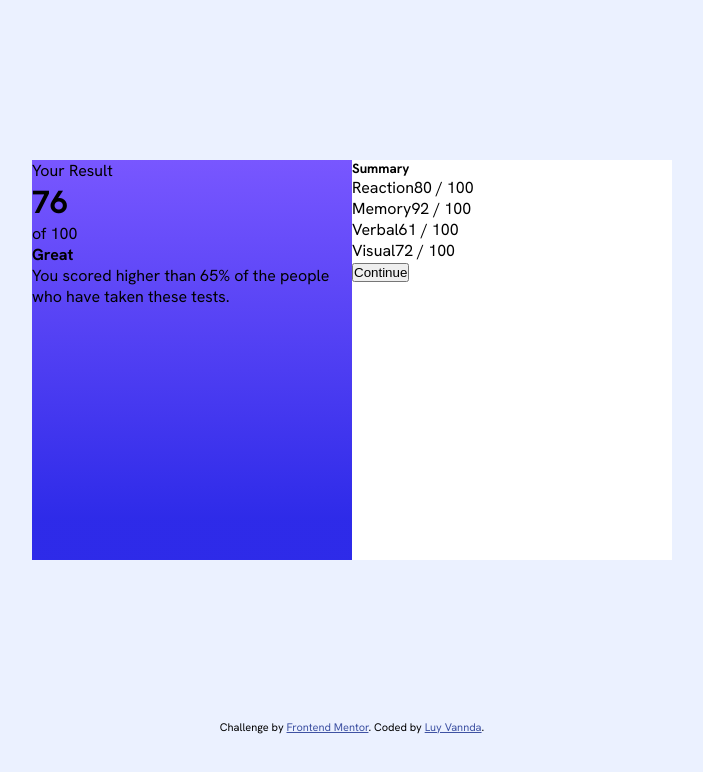
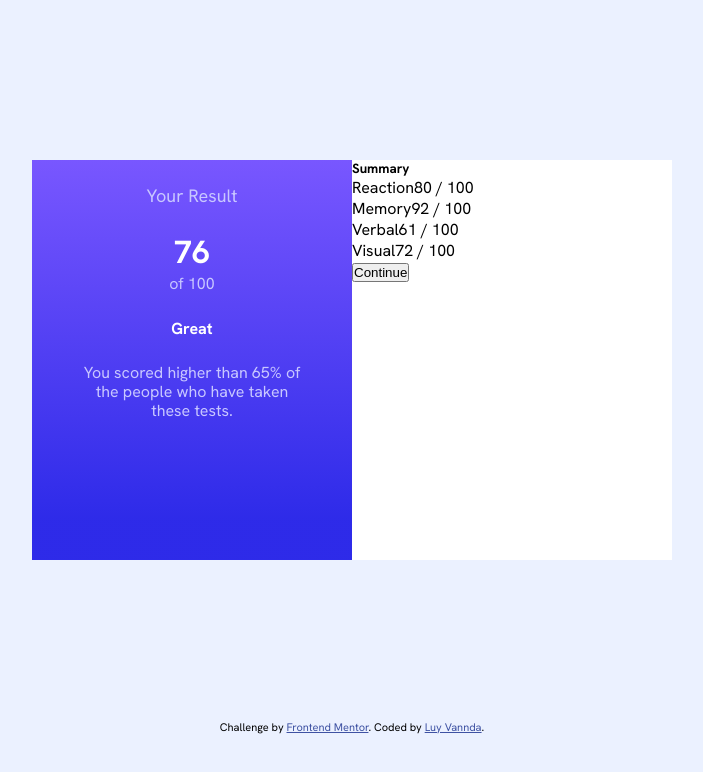
Before and after one commit to luyvannda/results-summary-component, a plain HTML site: page index.html in a window 1280 px wide. Shown: the whole page, without its empty margins (288-991 px from the left). Drawn offline with Linux system fonts and the light colour scheme; files whose address does not match are found by name.

Commit message:
define font color and font size for hero text left and center them

```diff
--- a/CSS/styles.scss
+++ b/CSS/styles.scss
@@ -55,13 +55,46 @@ body {
   justify-content: center;
 
   .left-container {
-    display: flex;
-    flex-direction: column;
     width: 25vw;
     min-height: 50vh;
     background: linear-gradient(to bottom,
         $background-light-slate-blue 0%,
         $background-light-royal-blue 90%);
+
+    .hero-text-left {
+      display: flex;
+      flex-direction: column;
+      justify-content: center;
+      align-items: center;
+      gap: 1.5rem;
+      margin-top: 1.5rem;
+
+      p:nth-child(1) {
+        font-size: 1.125rem;
+      }
+
+      h1,
+      h4,
+      p {
+        text-align: center;
+      }
+
+      h1,
+      h4 {
+        color: $white ;
+      }
+
+      p {
+        color: $light-lavender;
+      }
+
+      .score-description {
+        max-width: 25ch;
+        line-height: 1.2;
+        font-size: 1rem;
+      }
+
+    }
   }
 
 
--- a/index.html
+++ b/index.html
@@ -20,14 +20,18 @@
 
   <div class="grid-container">
     <div class="left-container">
-      <p>Your Result</p>
+      <div class="hero-text-left">
+        <p>Your Result</p>
 
-      <h1>76</h1>
-      <p>of 100</p>
-
-      <h4>Great</h4>
-      <p>You scored higher than 65% of the people who have taken these tests.
-      </p>
+        <div class="circle">
+          <h1>76</h1>
+          <p>of 100</p>
+        </div>
+        <h4>Great</h4>
+        <p class="score-description">You scored higher than 65% of the people
+          who have taken these tests.
+        </p>
+      </div>
     </div>
 
     <div class="right-container">
```
Also changed, not shown: CSS/styles.css, 1 other file.
